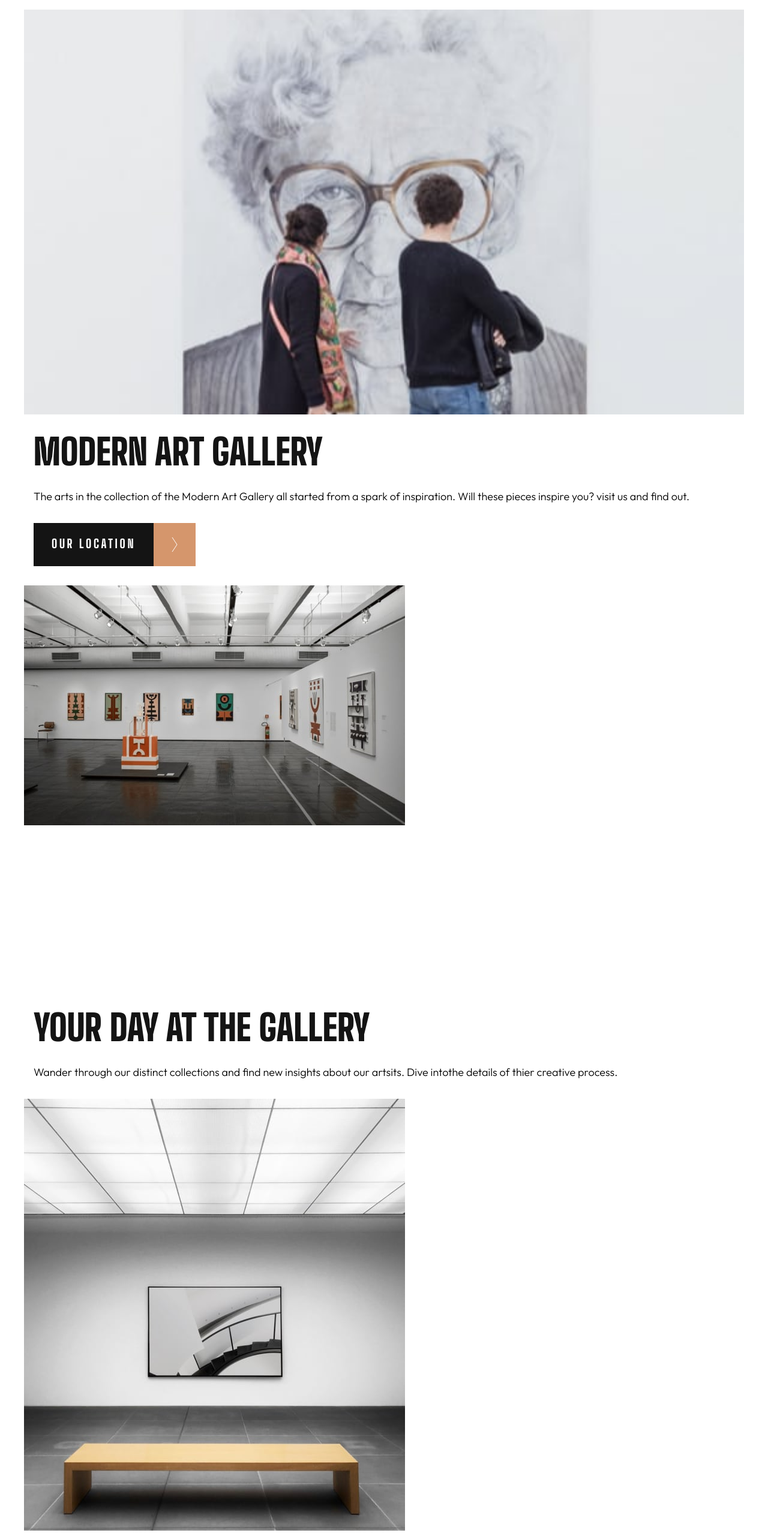
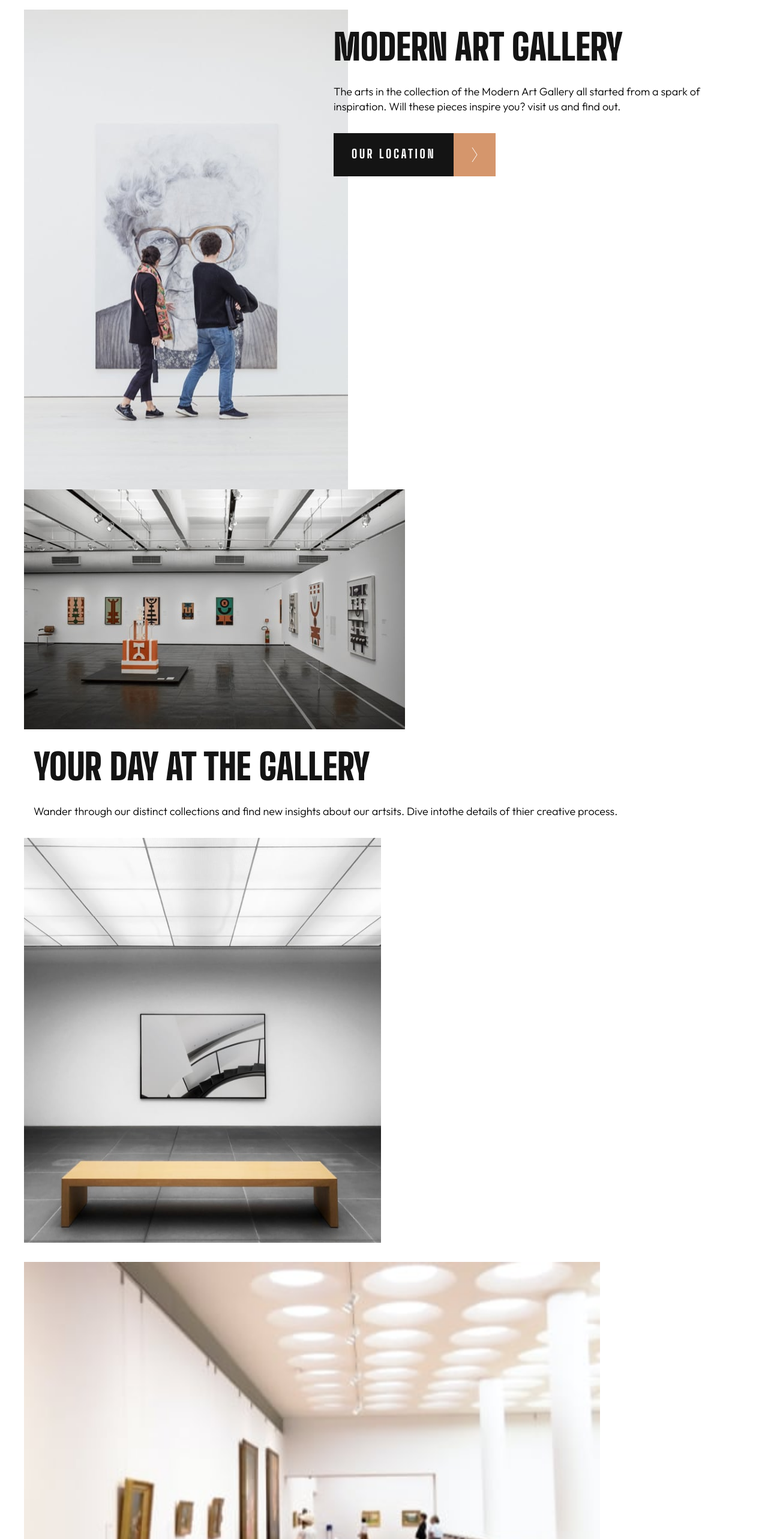
Before and after one commit to cgojk/artgallery, a React (Vite) app: page / in a window 1280 px wide. Shown: the top 2566 px of the page at 60% size. Built offline with nearby package versions, Linux system fonts and the light colour scheme.

Commit message:
working on styling the hero page for screen more thatn 768px

```diff
--- a/src/styles/_base.scss
+++ b/src/styles/_base.scss
@@ -108,7 +108,7 @@ body {
 // ===================INFO SECTION==========================
 
 .info{
-        .container__image--info{
+
 
             .image__container{
                 overflow:hidden;
@@ -123,9 +123,17 @@ body {
         height: 100%;
 
         display: block;
+
+        img{
+
+            display: block;
+            width: 100%;
+            height: 100%;
+            object-fit: cover;
         }
+    }
 
-    }
+
     .container__info{
         display:flex;
         flex-direction:column;
@@ -148,6 +156,19 @@ body {
     display:flex;
     flex-direction:column;
     gap:var(--space-9);
+
+    picture{
+        overflow:hidden;
+        width: 100%;
+        aspect-ratio: 16 / 9;
+
+        img{
+            display: block;
+            width: 100%;
+            height: 100%;
+            object-fit: cover;
+        }
+    }
    }
 }
 
@@ -191,8 +212,8 @@ body {
     .footer__container{
     display:flex;
     flex-direction:column;
-    gap:var(--space-9);
-     padding:var(--space-11) var(--space-7);
+    gap:var(--space-10);
+     padding:var(--space-10);
 
         .footer__title{
             font:var(--font-6);
--- /dev/null
+++ b/src/styles/_queries.scss
@@ -0,0 +1,65 @@
+@media (min-width: 768px) {
+
+
+    // ==================HERO SECTION==========================
+    // ========================================================
+
+
+    .hero{
+display:grid;
+grid-template-columns: repeat(12, 1fr);
+
+
+    .container__image{
+        aspect-ratio: unset;
+        grid-column: 1 / 7;
+        grid-row: 1;
+
+        picture{
+            height:auto;
+
+            img{
+                height:100%;;
+                width:auto;
+            }
+        }
+    }
+    .container__info{
+        grid-column: 6/13;
+        grid-row: 1;
+        z-index:1;
+    }
+}
+
+.info{
+    .image__container{
+        aspect-ratio: unset;
+
+        .image__info{
+            height:auto;
+
+            img{
+                height:100%;;
+                width:auto;
+            }
+        }
+    }
+
+
+.container__images--grid{
+        aspect-ratio: unset;
+
+        picture{
+            height:auto;
+
+            img{
+                height:100%;;
+                width:auto;
+            }
+        }
+    }
+}
+
+
+
+}
--- a/src/styles/index.scss
+++ b/src/styles/index.scss
@@ -1,3 +1,4 @@
 @use './reset' as *;
 @use './variables' as *;
 @use './base' as *;
+@use './queries' as *;
```
